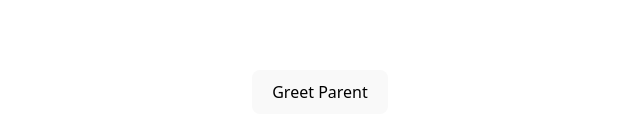
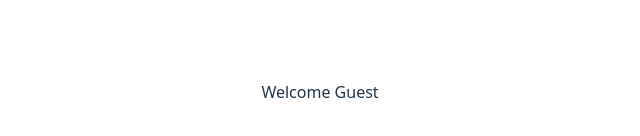
Before and after one commit to D-4-DIBAKAR/React-Tutorial, a React (Vite) app in the folder first-component/: page / in a window 1280 px wide. Shown: the part 308-444 px from the top of the page, without its empty margins (320-960 px from the left). Built offline with nearby package versions, Linux system fonts and the light colour scheme.

Commit message:
Conditional Rendering

```diff
--- a/first-component/src/App.jsx
+++ b/first-component/src/App.jsx
@@ -5,6 +5,7 @@
 import FunctionClick from './components/FunctionClick'
 import Greet from './components/Greet'
 import ParentComponent from './components/ParentComponent'
+import UserGreeting from './components/UserGreeting'
 // import Hello from './components/Hello'
 // import Message from './components/Message'
 // import Welcome from './components/Welcome'
@@ -14,8 +15,10 @@
 
   return (
     <>
+      {/*Conditional Rendering  */}
+      <UserGreeting />
       {/*Method as Props  */}
-      <ParentComponent />
+      {/* <ParentComponent /> */}
       {/* Event Binding  */}
       {/* <EventBind /> */}
       {/* Event Handling */}
--- /dev/null
+++ b/first-component/src/components/UserGreeting.jsx
@@ -0,0 +1,20 @@
+import React, { Component } from 'react'
+
+class UserGreeting extends Component {
+
+     constructor(props) {
+          super(props)
+
+          this.state = {
+               isLoggedIn: false,
+          }
+     } render() {
+          return (
+               <div>
+                    <div>Welcome {this.state.isLoggedIn ? "Rahul" : "Guest"}</div>
+               </div>
+          )
+     }
+}
+
+export default UserGreeting
```
